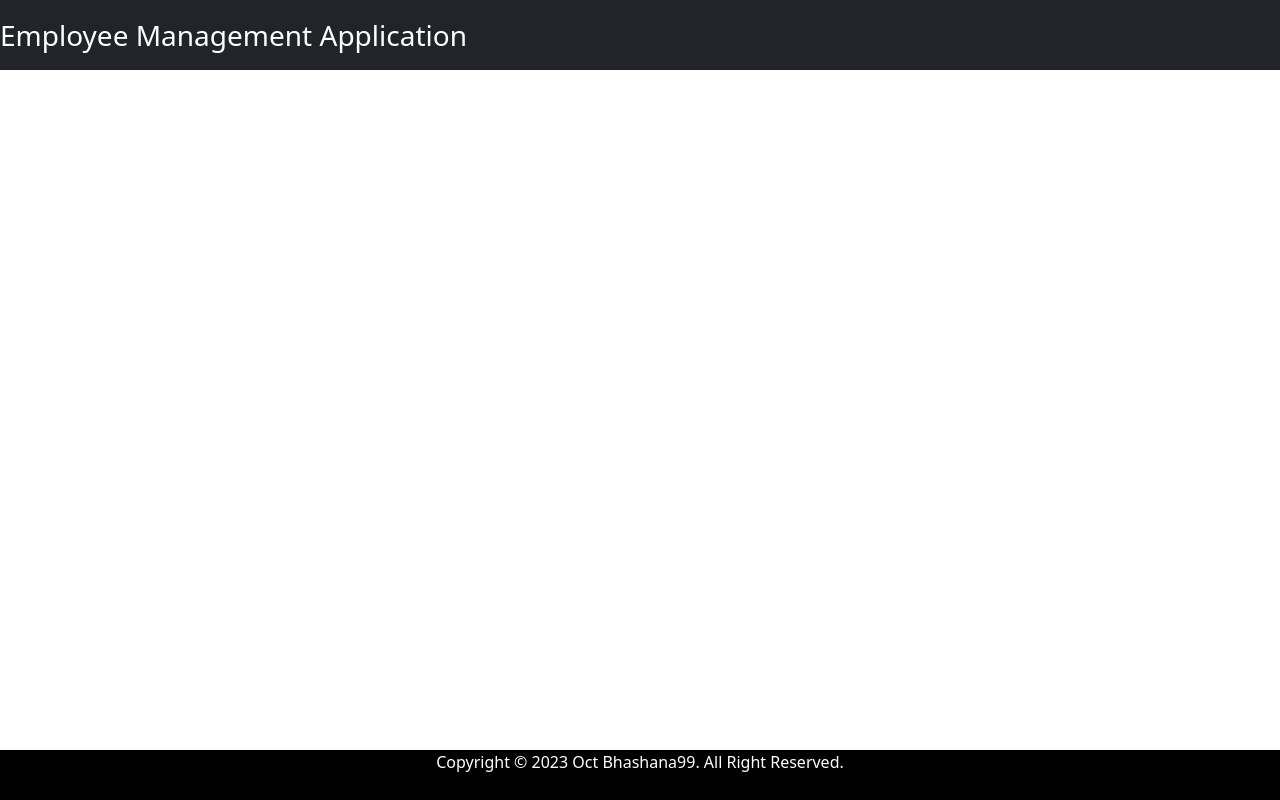
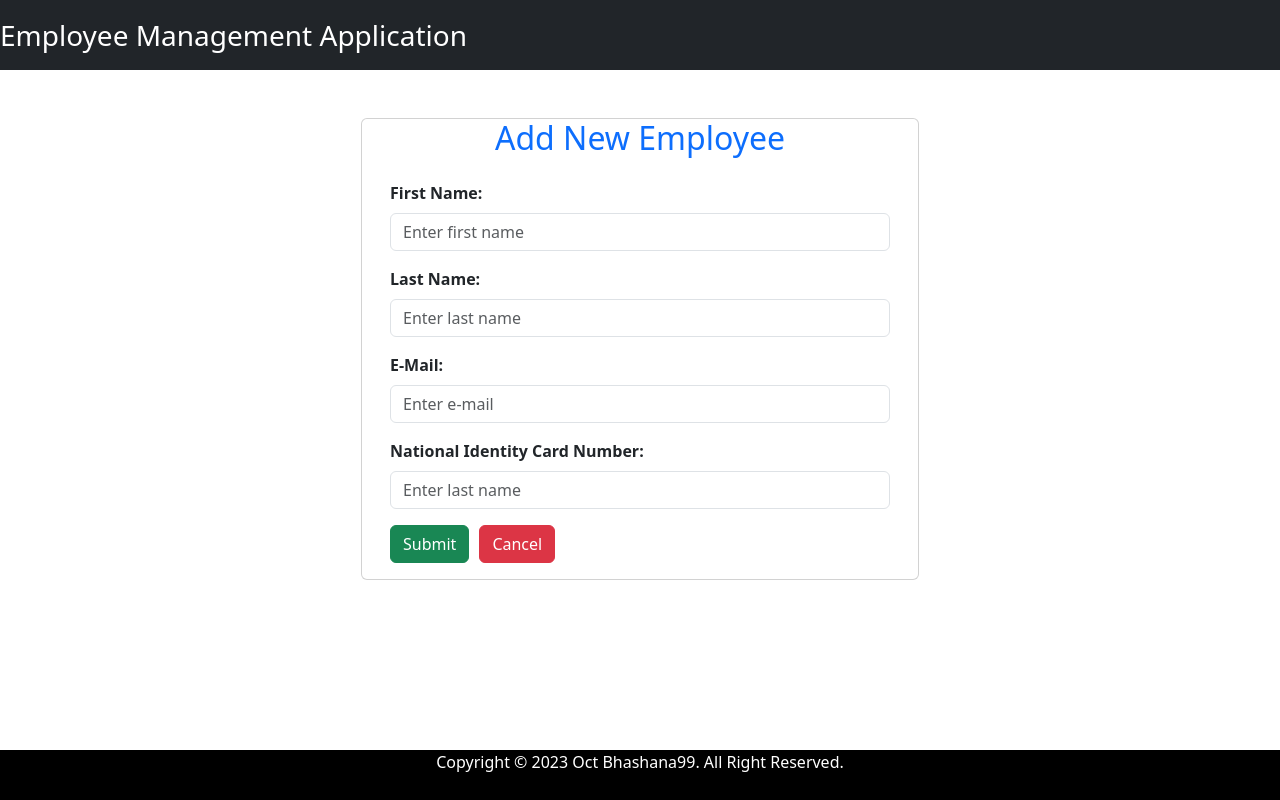
Before and after one commit to bhashana99/employee-ms-react-springBoot, a React (Create React App) app in the folder ems-frontend/: page /add-employee in a window 1280 px wide. Built offline with nearby package versions, Linux system fonts and the light colour scheme.

Commit message:
add new employee form

```diff
--- a/ems-frontend/src/components/NewEmployeeComponent.jsx
+++ b/ems-frontend/src/components/NewEmployeeComponent.jsx
@@ -3,7 +3,73 @@ import React from 'react'
 const NewEmployeeComponent = () => {
   return (
     <div>
+      <div className="container mt-5 ">
+        <div className="row">
+          <div className="card col-md-6 offset-md-3 offset-md-3">
+            <h2 className="text-center text-primary ">Add New Employee</h2>
+            <div className="card-body">
+              <form>
+                <div className="form-group mb-3">
+                  <label className="form-label fw-bold">First Name:</label>
+                  <input
+                    type="text"
+                    placeholder="Enter first name"
+                    name="firstName"
+                    className="form-control"
 
+
+                  />
+                </div>
+                <div className="form-group mb-3">
+                  <label className="form-label fw-bold">Last Name:</label>
+                  <input
+                    type="text"
+                    placeholder="Enter last name"
+                    name="lastName"
+                    className="form-control"
+
+
+                  />
+                </div>
+                <div className="form-group mb-3">
+                  <label className="form-label fw-bold">E-Mail:</label>
+                  <input
+                    type="email"
+                    placeholder="Enter e-mail"
+                    name="email"
+                    className="form-control"
+
+
+                  />
+
+                </div>
+                <div className="form-group mb-3">
+                  <label className="form-label fw-bold">National Identity Card Number:</label>
+                  <input
+                    type="text"
+                    placeholder="Enter last name"
+                    name="nic"
+                    className="form-control"
+
+
+                  />
+                </div>
+
+                <button
+                  className="btn btn-success"
+
+
+                >
+                  Submit
+                </button>
+                <button  className="btn btn-danger" style={{marginLeft:"10px"}}>
+                  Cancel
+                </button>
+              </form>
+            </div>
+          </div>
+        </div>
+      </div>
     </div>
   )
 }
```
